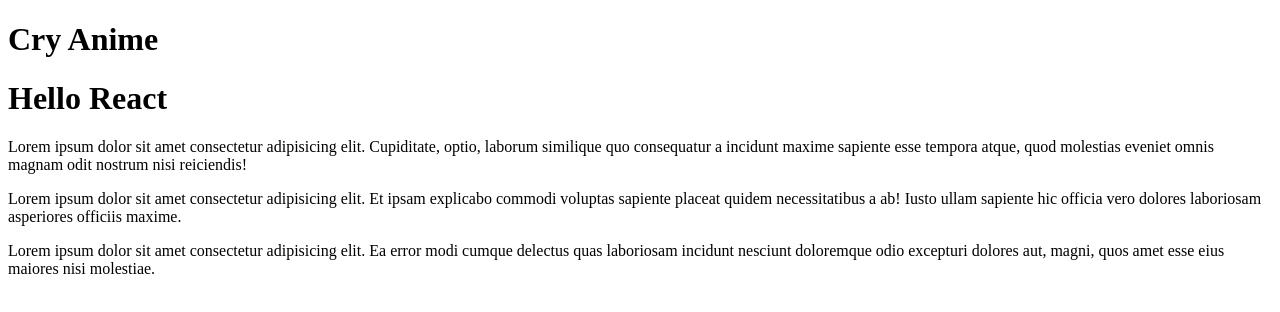
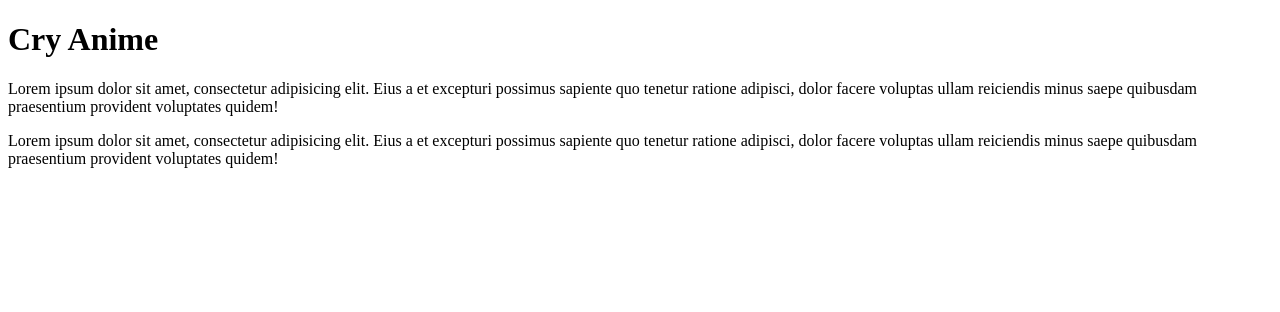
Before and after one commit to Darlass/Shop-project-React, a React (Create React App) app: page / in a window 1280 px wide. Shown: the top 312 px of the page. Built offline with nearby package versions, Linux system fonts and the light colour scheme.

Commit message:
exposrt default

```diff
--- a/src/Content.tsx
+++ b/src/Content.tsx
@@ -0,0 +1,10 @@
+// 1.Задаем параметры файла- компонента
+const Content = () => {
+    return (
+        <>
+            <p>Lorem ipsum dolor sit amet, consectetur adipisicing elit. Eius a et excepturi possimus sapiente quo tenetur ratione adipisci, dolor facere voluptas ullam reiciendis minus saepe quibusdam praesentium provident voluptates quidem!</p>
+            <p>Lorem ipsum dolor sit amet, consectetur adipisicing elit. Eius a et excepturi possimus sapiente quo tenetur ratione adipisci, dolor facere voluptas ullam reiciendis minus saepe quibusdam praesentium provident voluptates quidem!</p>
+        </>
+    )
+}
+export default Content
--- a/src/index.tsx
+++ b/src/index.tsx
@@ -1,5 +1,6 @@
 import React from 'react'
 import ReactDOM from 'react-dom/client'
+import Content from './Content' // 2.Обязательно импортируем
 
 
 type TitleProps = { // название пропсов пишем с большой буквы(PascalCase)
@@ -11,21 +12,10 @@
     return (<h1>{text} {subtitle}</h1>) // деструктуризация пропса
 }
 
-const Content = () => {
-    return (
-        <>
-            <p>Lorem ipsum dolor sit amet consectetur adipisicing elit. Cupiditate, optio, laborum similique quo consequatur a incidunt maxime sapiente esse tempora atque, quod molestias eveniet omnis magnam odit nostrum nisi reiciendis!</p>
-            <p>Lorem ipsum dolor sit amet consectetur adipisicing elit. Et ipsam explicabo commodi voluptas sapiente placeat quidem necessitatibus a ab! Iusto ullam sapiente hic officia vero dolores laboriosam asperiores officiis maxime.</p>
-            <p>Lorem ipsum dolor sit amet consectetur adipisicing elit. Ea error modi cumque delectus quas laboriosam incidunt nesciunt doloremque odio excepturi dolores aut, magni, quos amet esse eius maiores nisi molestiae.</p>
-        </>
-    )
-}
-
 const App = () => {
-    return ( // 3) Вывели данные
+    return ( // 3) Вывели данные 3. Выводим компонент на страницу
         <>
             <Title subtitle="Anime" />
-            <Title text="Hello" subtitle="React" />
             <Content />
         </>
     )
```
